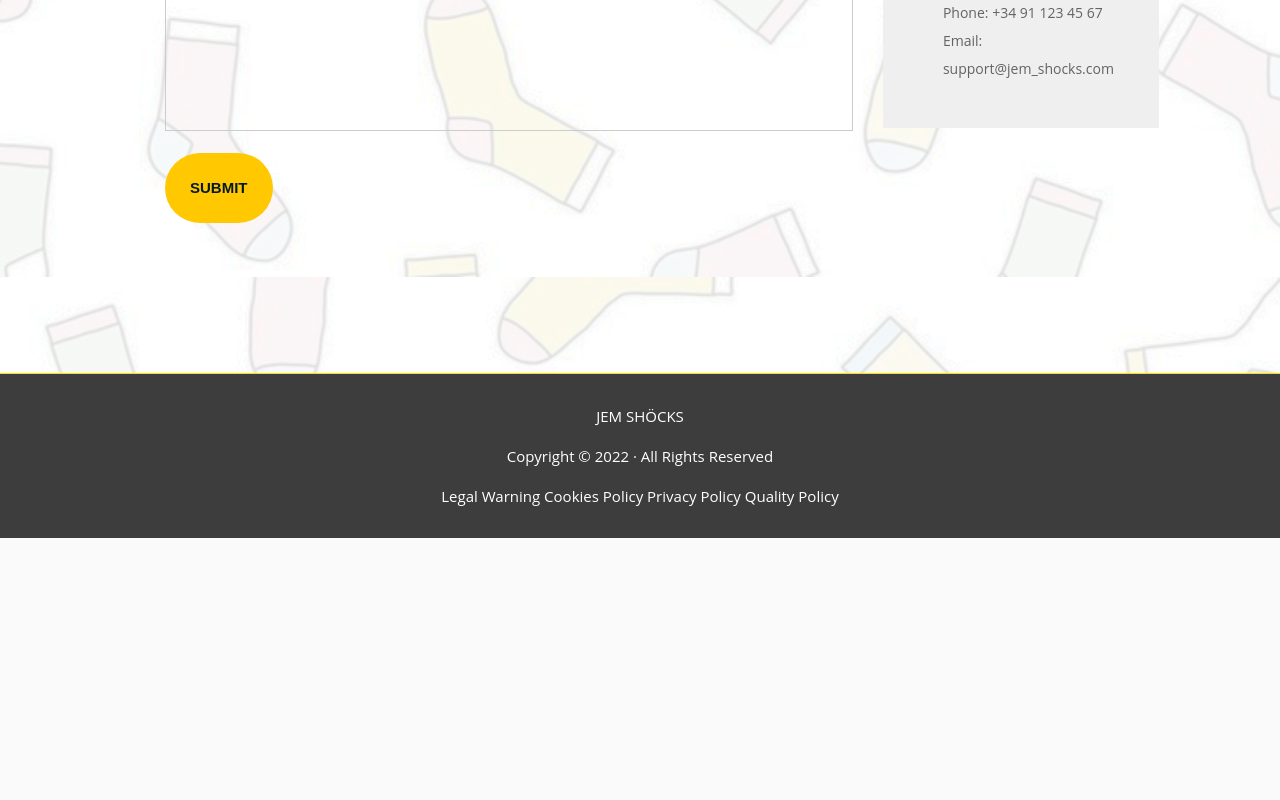
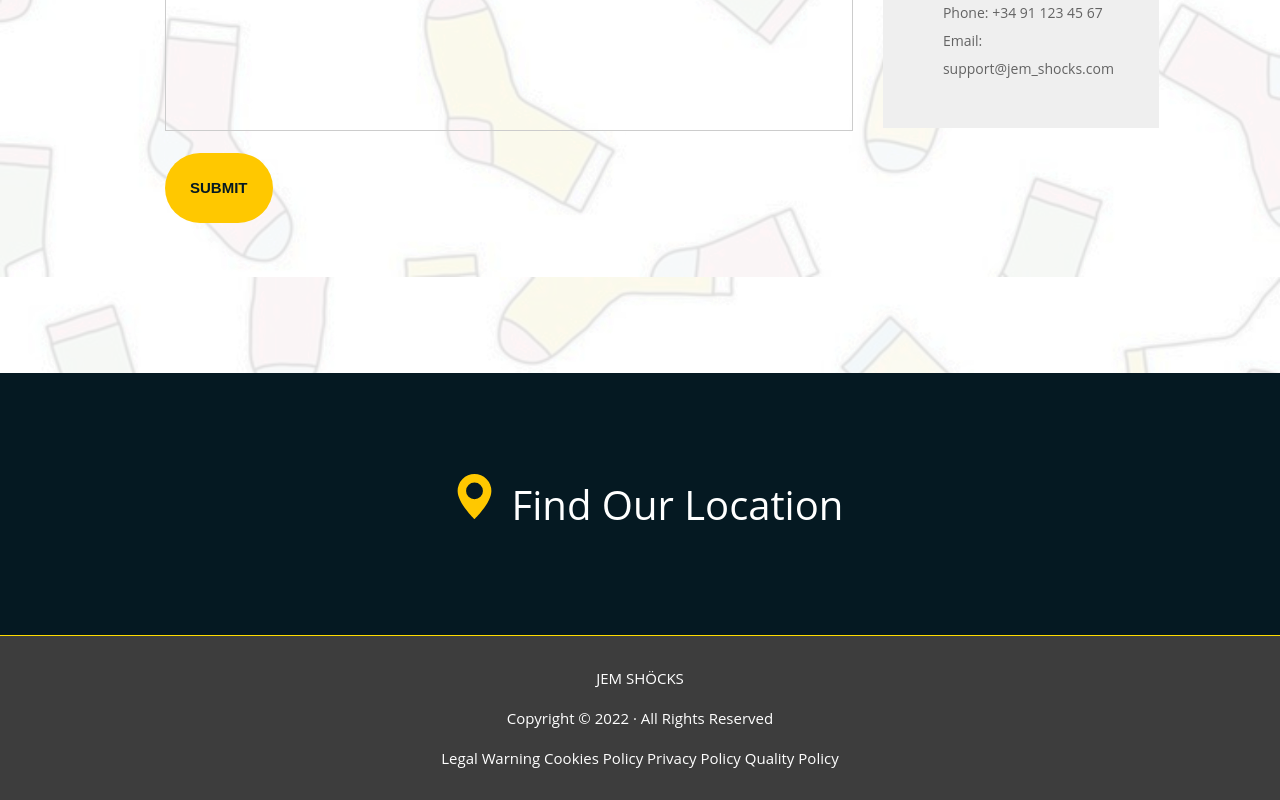
Before and after one commit to Yorrryiii/JEM_Shocks, a React (Create React App) app in the folder jem_shocks/: page /JEM_SHOCKS/contact in a window 1280 px wide. Shown: the part 1006-1806 px from the top of the page. Before the commit the page ends 1544 px from the top, so only its background shows below. Built offline with nearby package versions, Linux system fonts and the light colour scheme; a web font is replaced by a local one.

Commit message:
no message

```diff
--- a/jem_shocks/src/components/Contact.jsx
+++ b/jem_shocks/src/components/Contact.jsx
@@ -49,7 +49,7 @@ export class Contact extends Component {
                     {/* div que engloba la columna de otros dats de interés */}
                     <div id='datos'>
                         <div id='InformacionAdicional'>
-                            <svg xmlns="http://www.w3.org/2000/svg" width="16" height="16" fill="currentColor" class="bi bi-pin-map-fill" viewBox="0 0 16 16">
+                            <svg xmlns="http://www.w3.org/2000/svg" width="20" height="20" fill="currentColor" class="bi bi-pin-map-fill" viewBox="0 0 16 16">
                                 <path fill-rule="evenodd" d="M3.1 11.2a.5.5 0 0 1 .4-.2H6a.5.5 0 0 1 0 1H3.75L1.5 15h13l-2.25-3H10a.5.5 0 0 1 0-1h2.5a.5.5 0 0 1 .4.2l3 4a.5.5 0 0 1-.4.8H.5a.5.5 0 0 1-.4-.8l3-4z" />
                                 <path fill-rule="evenodd" d="M4 4a4 4 0 1 1 4.5 3.969V13.5a.5.5 0 0 1-1 0V7.97A4 4 0 0 1 4 3.999z" />
                             </svg>
@@ -59,7 +59,7 @@ export class Contact extends Component {
                                 <p>28922 Alcorcón </p>
                                 <p>Madrid, Spain</p>
                             </div>
-                            <svg xmlns="http://www.w3.org/2000/svg" width="16" height="16" fill="currentColor" class="bi bi-clock-fill" viewBox="0 0 16 16">
+                            <svg xmlns="http://www.w3.org/2000/svg" width="20" height="20" fill="currentColor" class="bi bi-clock-fill" viewBox="0 0 16 16">
                                 <path d="M16 8A8 8 0 1 1 0 8a8 8 0 0 1 16 0zM8 3.5a.5.5 0 0 0-1 0V9a.5.5 0 0 0 .252.434l3.5 2a.5.5 0 0 0 .496-.868L8 8.71V3.5z" />
                             </svg>
                             <div id='ShopHours'>
@@ -68,7 +68,7 @@ export class Contact extends Component {
                                 <p>SATURDAY: 9 to 13 PM</p>
                                 <p>ONLINE: open 24 hours</p>
                             </div>
-                            <svg xmlns="http://www.w3.org/2000/svg" width="16" height="16" fill="currentColor" class="bi bi-person-lines-fill" viewBox="0 0 16 16">
+                            <svg xmlns="http://www.w3.org/2000/svg" width="20" height="20" fill="currentColor" class="bi bi-person-lines-fill" viewBox="0 0 16 16">
                                 <path d="M6 8a3 3 0 1 0 0-6 3 3 0 0 0 0 6zm-5 6s-1 0-1-1 1-4 6-4 6 3 6 4-1 1-1 1H1zM11 3.5a.5.5 0 0 1 .5-.5h4a.5.5 0 0 1 0 1h-4a.5.5 0 0 1-.5-.5zm.5 2.5a.5.5 0 0 0 0 1h4a.5.5 0 0 0 0-1h-4zm2 3a.5.5 0 0 0 0 1h2a.5.5 0 0 0 0-1h-2zm0 3a.5.5 0 0 0 0 1h2a.5.5 0 0 0 0-1h-2z" />
                             </svg>
                             <div id='Contact'>
@@ -80,6 +80,14 @@ export class Contact extends Component {
                         </div>
                     </div>
                 </div>
+
+                {/* Resto del contenido del contact us */}
+                <div id='FindLocation'>
+                    <svg xmlns="http://www.w3.org/2000/svg" width="45" height="45" fill="currentColor" class="bi bi-geo-alt-fill" viewBox="0 0 16 16">
+                        <path d="M8 16s6-5.686 6-10A6 6 0 0 0 2 6c0 4.314 6 10 6 10zm0-7a3 3 0 1 1 0-6 3 3 0 0 1 0 6z" />
+                    </svg>
+                    <p>Find Our Location</p>
+                </div>
             </div>
         )
     }
--- a/jem_shocks/src/components/styles/Contact.css
+++ b/jem_shocks/src/components/styles/Contact.css
@@ -96,8 +96,6 @@ input[type="submit"] {
 #InformacionAdicional svg{
         float: left;
         fill: #ffc800;
-        width: 20px;
-        height: 20px;
 }
 
 #ShopAddress, #ShopHours, #Contact{
@@ -108,3 +106,23 @@ input[type="submit"] {
 #Contact{
     margin: 0px;
 }
+
+
+/* FIND OUR LOCALIZATION */
+#FindLocation{
+    height: 262px;
+    background-color: #051922;
+    color: #fff;
+    font-size: 40px;
+    /* Centrado tanto vertical como horizontalmente */
+    display: flex;
+    justify-content: center;
+    align-items: center;
+}
+
+#FindLocation svg{
+    margin: 15px;
+    fill: #ffc800;
+    /* Para alinearlo al nivel del texto */
+    margin-top: 0px;
+}
```
